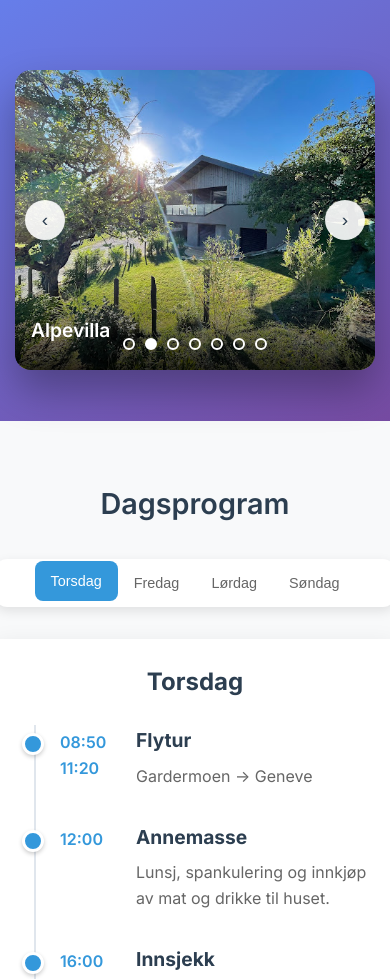
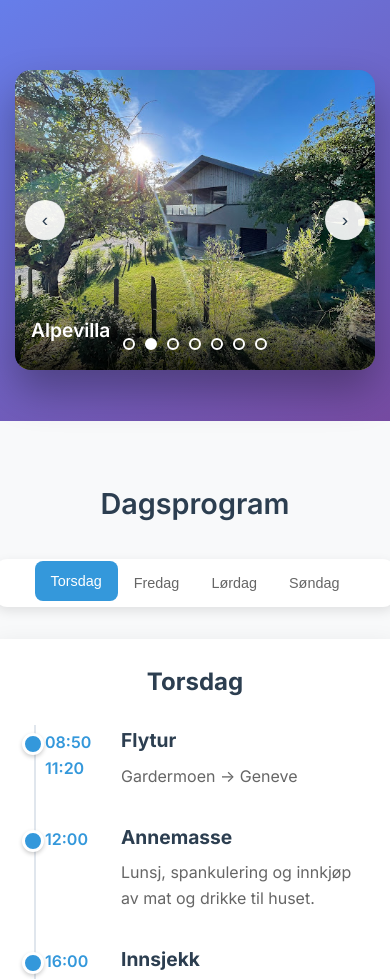
Before and after one commit to Sigvess92/Geneve2025, a plain HTML site: page index.html in a window 390 px wide. Shown: the part 71-1050 px from the top of the page. Drawn offline with Linux system fonts and the light colour scheme.

Commit message:
Fix margin time again

```diff
--- a/styles.css
+++ b/styles.css
@@ -324,7 +324,7 @@ body {
     color: #3498db;
     min-width: 80px;
     font-size: 1.1rem;
-    margin-left: 25px;
+    margin-left: 10px;
     margin-top: 5px;
 }
 
@@ -520,6 +520,8 @@ body {
     .schedule-time {
         min-width: 60px;
         font-size: 1rem;
+        margin-left: 10px;
+        margin-top: 5px;
     }
 
     .info-grid {
```
